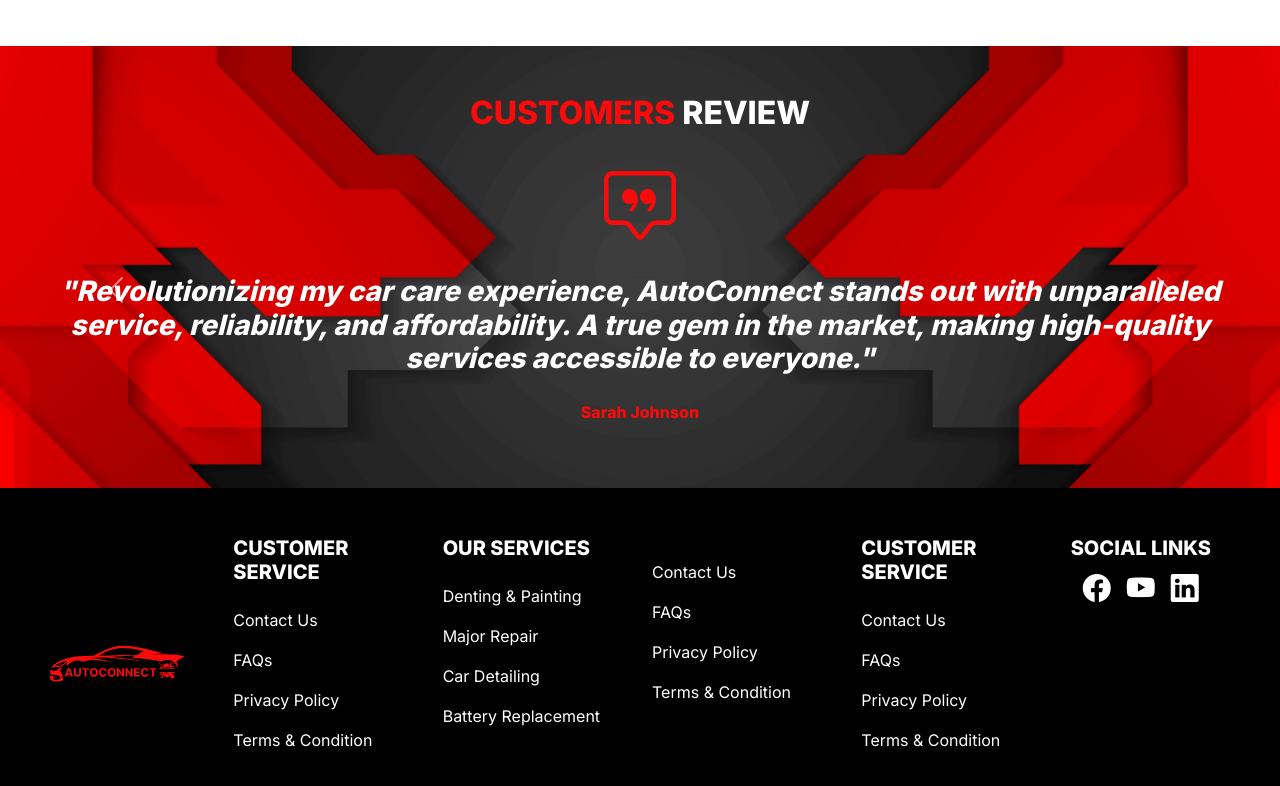
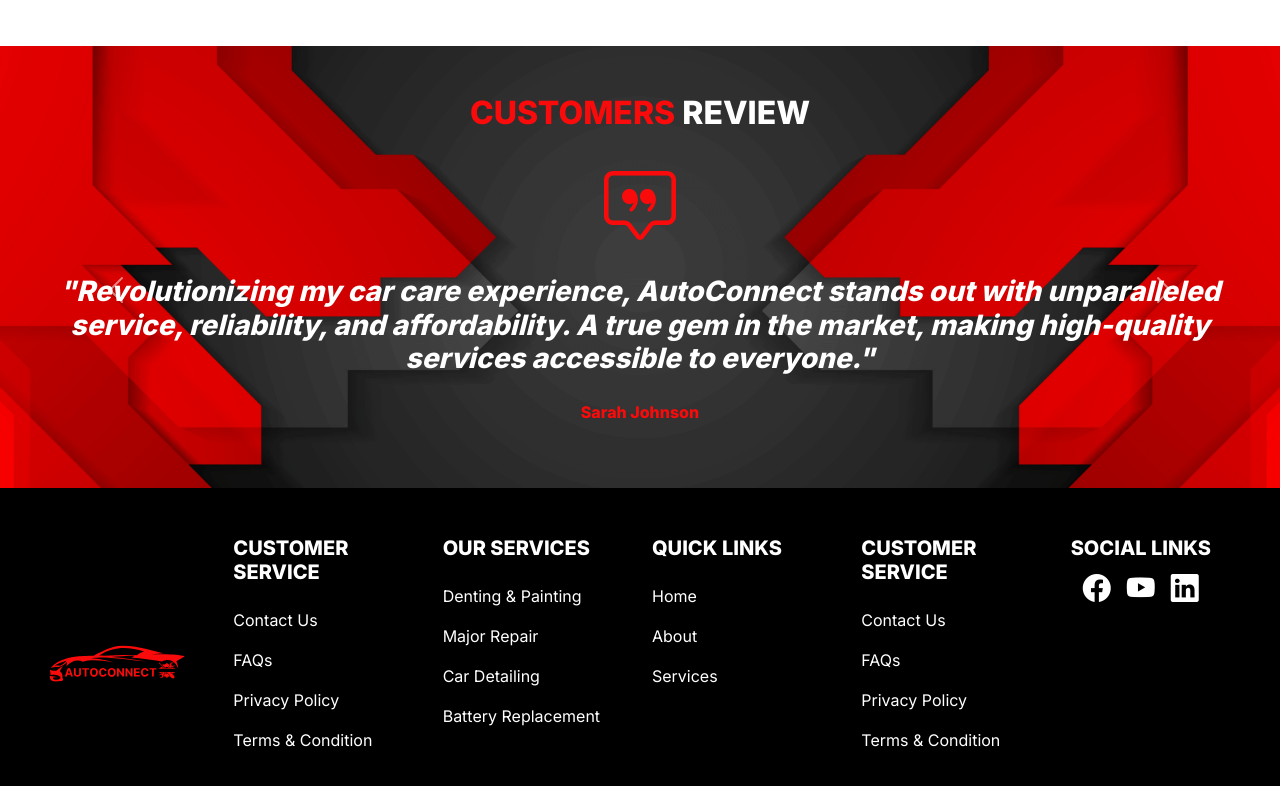
Before and after one commit to jaspherbagor/AutoConnect, a React (Create React App) app in the folder front-end/: page / in a window 1280 px wide. Shown: the part 1401-2187 px from the top of the page. Built offline with nearby package versions, Linux system fonts and the light colour scheme.

Commit message:
added quick links

```diff
--- a/front-end/src/components/layouts/client/footer.jsx
+++ b/front-end/src/components/layouts/client/footer.jsx
@@ -39,18 +39,15 @@ const ClientFooter = () => {
               </a>
             </div>
             <div className="col-lg-2 col-md-4 col-sm-6 col-12 text-lg-start text-md-start text-sm-start text-center text-white mb-4">
-            <h5 className="fw-bolder mb-4"></h5>
+            <h5 className="fw-bolder mb-4">QUICK LINKS</h5>
               <a href="" className="text-decoration-none text-white">
-                <p className="footer-link">Contact Us</p>
+                <p className="footer-link">Home</p>
               </a>
               <a href="" className="text-decoration-none text-white">
-              <p className="footer-link">FAQs</p>
+              <p className="footer-link">About</p>
               </a>
               <a href="" className="text-decoration-none text-white">
-              <p className="footer-link">Privacy Policy</p>
-              </a>
-              <a href="" className="text-decoration-none text-white">
-              <p className="footer-link">Terms & Condition</p>
+              <p className="footer-link">Services</p>
               </a>
             </div>
             <div className="col-lg-2 col-md-4 col-sm-6 col-12 text-lg-start text-md-start text-sm-start text-center text-white mb-4">
```
